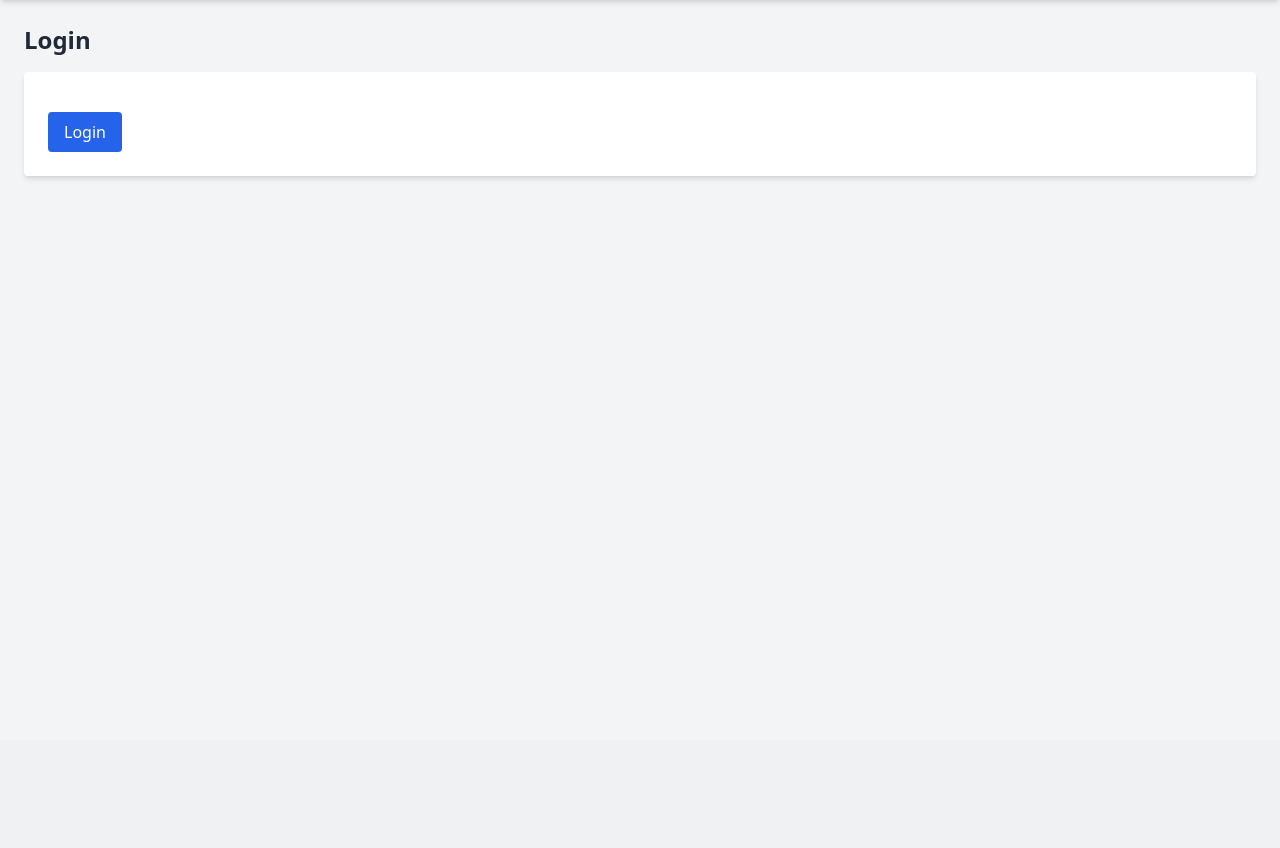
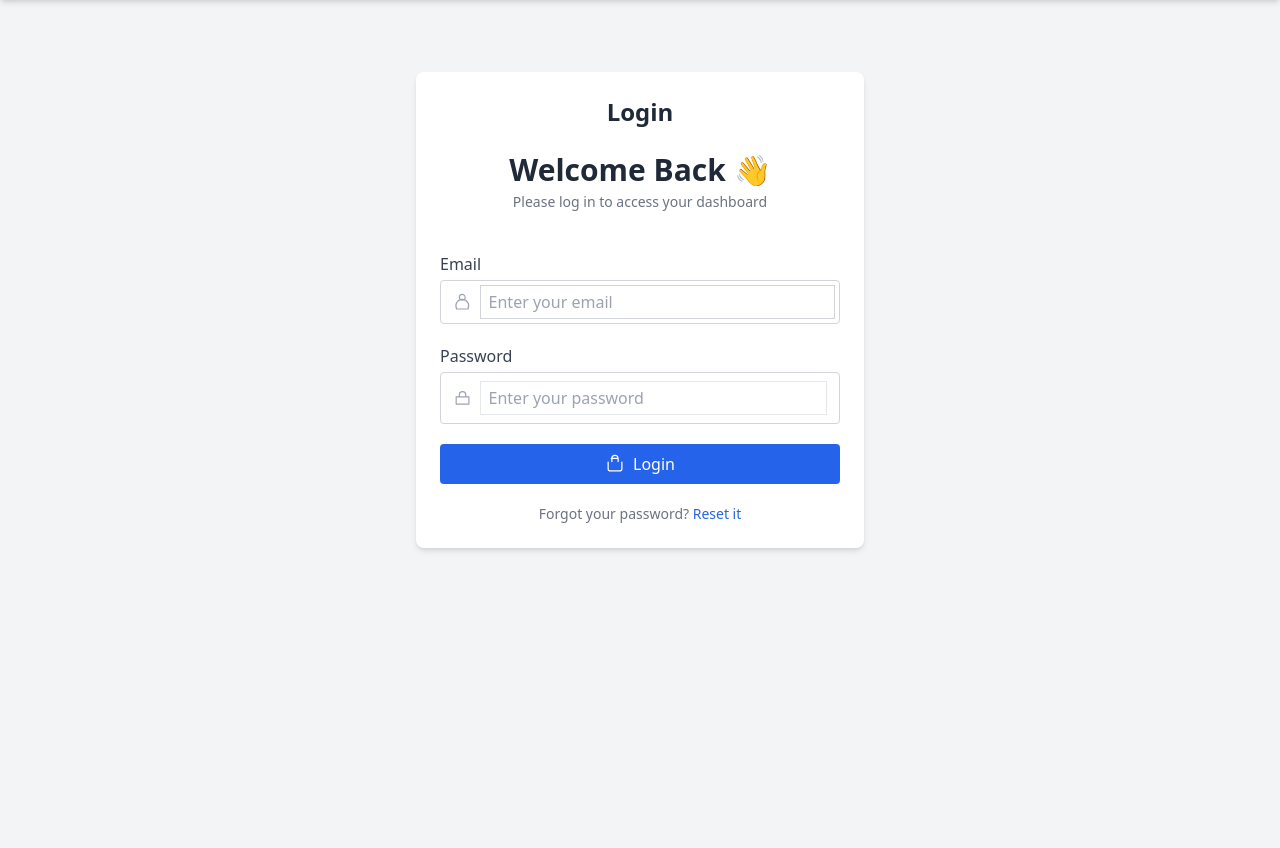
Before and after one commit to Hassan-Datascientist/hassan_hospital_ms, a Django app: page /login/ in a window 1280 px wide. Shown: the part 60-908 px from the top of the page. Before the commit the page ends 239 px from the top, so only its background shows below. Run offline with Django 5.2, Linux system fonts and the light colour scheme; some libraries are stand-ins or nearby versions.

Commit message:
Added login endpoint

```diff
--- a/account/forms.py
+++ b/account/forms.py
@@ -10,3 +10,14 @@ from django import forms
 
 class RegisterationForm(forms.Form):
     pass
+
+
+
+class LoginForm(forms.Form):
+    email = forms.EmailField(required=True, widget=forms.EmailInput(attrs={"placeholder": "Enter your email"}))
+    password = forms.CharField(required=True, widget=forms.PasswordInput(attrs={"placeholder": "Enter your password"}), min_length=6)
+
+    class Media:
+        css = {
+            "css": ["css/login.css"]
+        }
--- a/account/templates/account/login.html
+++ b/account/templates/account/login.html
@@ -1,9 +1,110 @@
-{% extends "base.html" %} {% block content %}
-<h2 class="text-2xl font-semibold mb-4">Login</h2>
-<form method="post" class="bg-white p-6 rounded shadow-md">
-  {% csrf_token %} {{ form.as_p }}
-  <button type="submit" class="bg-blue-600 text-white px-4 py-2 rounded mt-4">
-    Login
-  </button>
-</form>
+{% extends "base.html" %} {% block content %}{% load form_tags %}
+<div class="flex justify-center items-start pt-[3rem] min-h-screen bg-gray-100">
+  <div class="w-full max-w-md bg-white shadow-md rounded-lg p-6">
+    <h1 class="text-center text-2xl font-semibold mb-6 text-gray-800">Login</h1>
+    <div class="text-center mb-4">
+      <h2 class="text-3xl font-bold text-gray-800">Welcome Back 👋</h2>
+      <p class="text-gray-500 text-sm mt-1">
+        Please log in to access your dashboard
+      </p>
+    </div>
+
+    <form method="post" class="space-y-5" action="{% url 'log-in' %}">
+      {% csrf_token %} {{form.media}}
+
+      <!-- Email Field -->
+      <div class="flex justify-center bg-red">
+        <p>{{form.non_field_errors}}</p>
+      </div>
+
+      <div>
+        <label class="block text-gray-700 font-medium mb-1" for="id_email">
+          {{form.email.label}}
+        </label>
+        <div
+          class="flex border items-center border-gray-300 rounded pl-3 pr-1 py-1"
+        >
+          <svg
+            class="h-5 w-5 text-gray-400 mr-2"
+            fill="none"
+            stroke="currentColor"
+            stroke-width="1.5"
+            viewBox="0 0 24 24"
+            xmlns="http://www.w3.org/2000/svg"
+          >
+            <path
+              stroke-linecap="round"
+              stroke-linejoin="round"
+              d="M15.75 6a3.75 3.75 0 11-7.5 0 3.75 3.75 0 017.5 0zM4.5 20.25a8.25 8.25 0 1115 0v.75H4.5v-.75z"
+            />
+          </svg>
+
+          {% add_class form.email "pl-2 w-full border border-gray-300 py-1 " %}
+        </div>
+        {% if form.email.errors %}
+        <p class="text-red-500 text-sm mt-1">
+          {{ form.email.errors|striptags }}
+        </p>
+        {% endif %}
+      </div>
+
+      <!-- Password Field -->
+      <div>
+        <label class="block text-gray-700 font-medium mb-1" for="id_password">
+          {{form.password.label}}
+        </label>
+        <div class="flex items-center border border-gray-300 rounded px-3 py-2">
+          <svg
+            class="h-5 w-5 text-gray-400 mr-2"
+            fill="none"
+            stroke="currentColor"
+            stroke-width="1.5"
+            viewBox="0 0 24 24"
+            xmlns="http://www.w3.org/2000/svg"
+          >
+            <path
+              stroke-linecap="round"
+              stroke-linejoin="round"
+              d="M16.5 10.5V7.875a4.125 4.125 0 10-8.25 0V10.5m12.375 0h-16.5v9.375h16.5V10.5z"
+            />
+          </svg>
+          {% add_class form.password "pl-2 w-full border py-1" %}
+        </div>
+        {% if form.password.errors %}
+        <p class="text-red-500 text-sm mt-1">
+          {{ form.password.errors|striptags }}
+        </p>
+        {% endif %}
+      </div>
+
+      <!-- Submit Button -->
+      <button
+        type="submit"
+        class="w-full bg-blue-600 text-white py-2 rounded hover:bg-blue-700 transition flex items-center justify-center"
+      >
+        <svg
+          class="h-5 w-5 mr-2"
+          fill="none"
+          stroke="currentColor"
+          stroke-width="1.5"
+          viewBox="0 0 24 24"
+          xmlns="http://www.w3.org/2000/svg"
+        >
+          <path
+            stroke-linecap="round"
+            stroke-linejoin="round"
+            d="M15.75 9V5.25m0 0a3.75 3.75 0 00-7.5 0V9m7.5-3.75H7.5m12.75 4.5v7.875A2.625 2.625 0 0117.625 20.25H6.375A2.625 2.625 0 013.75 17.625V9.75"
+          />
+        </svg>
+        Login
+      </button>
+
+      <!-- Optional: Forgot password -->
+      <p class="text-sm text-center mt-4 text-gray-500">
+        Forgot your password?
+        <a href="#" class="text-blue-600 hover:underline">Reset it</a>
+      </p>
+    </form>
+  </div>
+</div>
 {% endblock %}
--- /dev/null
+++ b/account/templatetags/form_tags.py
@@ -0,0 +1,11 @@
+from django import template
+
+register = template.Library()
+
+
+
+
+
+@register.simple_tag
+def add_class(field, css):
+    return field.as_widget(attrs={"class": str(css)})
--- a/account/views.py
+++ b/account/views.py
@@ -1,7 +1,7 @@
-from django.shortcuts import render
+from django.shortcuts import render, redirect
 from django.http import HttpResponse
-
-
+from .forms import LoginForm
+from django.contrib.auth import authenticate, login
 
 
 
@@ -9,10 +9,33 @@ from django.http import HttpResponse
 
 
 def register(request):
-
     return render(request, "account/register.html")
 
 
 
 def login_user(request):
-    return render(request, "account/login.html")
+    form = LoginForm()
+    if request.method == "POST":
+        form = LoginForm(request.POST)
+        if form.is_valid():
+            cd = form.cleaned_data
+            email, password = cd['email'], cd['password']
+            user = authenticate(email=email, password=password)
+            if user is not None:
+                login(request, user)
+                if user.is_doctor:
+                    # redirect to doctor page
+                    return redirect("staff-list")
+
+                # redirect to staff page
+                return redirect("staff-list")
+
+
+            else:
+                form.add_error(None, "Incorrect email or password")
+                context = {"form": form}
+                print(dir(form))
+                print("Not Authenticated")
+                # return render(request, "account/login.html", context)
+    context = {"form": form}
+    return render(request, "account/login.html", context)
--- a/hospital_ms/settings.py
+++ b/hospital_ms/settings.py
@@ -120,6 +120,10 @@ USE_TZ = True
 # https://docs.djangoproject.com/en/5.2/howto/static-files/
 
 STATIC_URL = 'static/'
+STATICFILES_DIRS = [
+    BASE_DIR / "static",
+    # "/var/www/static/",
+]
 
 # Default primary key field type
 # https://docs.djangoproject.com/en/5.2/ref/settings/#default-auto-field
```
Also changed, not shown: static/css/login.css (added, +7 -0 lines), account/migrations/0002_user_is_doctor.py (added), account/templatetags/__init__.py (added), staff/migrations/0001_initial.py (added).
